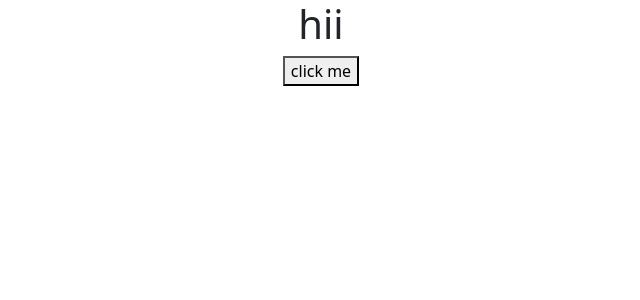
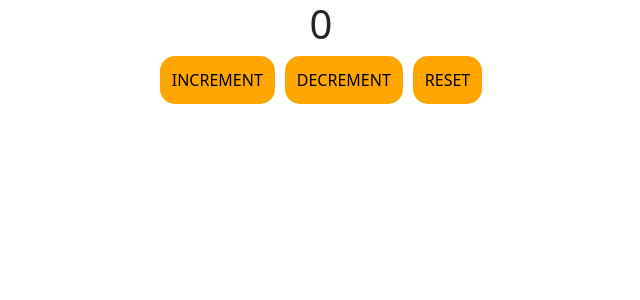
Before and after one commit to HARISHMALISETTY/11r-14r-react, a React (Create React App) app in the folder myapp/: page / in a window 1280 px wide. Shown: the top 300 px of the page, without its empty margins (319-959 px from the left). Built offline with nearby package versions, Linux system fonts and the light colour scheme.

Commit message:
useState

```diff
--- a/myapp/src/App.js
+++ b/myapp/src/App.js
@@ -3,13 +3,14 @@ import './App.css';
 import Mounting from './uiContent/lifeCycle/mountingPhase';
 import UpdatingPhase from './uiContent/lifeCycle/UpdatingPhase';
 import FuncLifeCycle from './uiContent/functionalComps/lifecyle';
-
+import CounterFc from './uiContent/functionalComps/counterFc';
 function App() {
   return (
     <div className="App">
      {/* <Mounting color="orange"/> */}
      {/* <UpdatingPhase color="yellow"/> */}
-     <FuncLifeCycle/>
+     {/* <FuncLifeCycle/> */}
+     <CounterFc/>
     </div>
   );
 }
--- /dev/null
+++ b/myapp/src/uiContent/functionalComps/buttonComp.js
@@ -0,0 +1,20 @@
+import React, { Children } from "react";
+
+export default function ButtonComp(props) {
+  const { name,onClick } = props;
+  return (
+    <div>
+      <button
+      onClick={onClick}
+        style={{
+          backgroundColor: "orange",
+          borderColor: "transparent",
+          padding: "10px",
+          borderRadius: "15px",
+        }}
+      >
+        {name}
+      </button>
+    </div>
+  );
+}
--- /dev/null
+++ b/myapp/src/uiContent/functionalComps/counterFc/index.js
@@ -0,0 +1,46 @@
+import React, { useState } from "react";
+import ButtonComp from "../buttonComp";
+
+export default function CounterFc() {
+  const [counter, setCounter] = useState(0);
+  //   const increment=()=>{setCounter(counter+1)}
+  //   const decrement=()=>{setCounter(counter-1)}
+
+  const counterHandler = (action) => {
+    switch (action) {
+      case "increment":
+        setCounter(counter + 1);
+        break;
+      case "decrement":
+        setCounter(counter - 1);
+        break;
+      default:
+        setCounter(0);
+    }
+  };
+  return (
+    <div>
+      <h1>{counter}</h1>
+      <div style={{display:"flex",justifyContent:"center",gap:"10px"}}>
+        <ButtonComp
+          onClick={() => {
+            counterHandler("increment");
+          }}
+          name="INCREMENT"
+        />
+        <ButtonComp
+          onClick={() => {
+            counterHandler("decrement");
+          }}
+          name="DECREMENT"
+        />
+        <ButtonComp
+          onClick={() => {
+            counterHandler();
+          }}
+          name="RESET"
+        />
+      </div>
+    </div>
+  );
+}
```
Also changed, not shown: 1 other file (tests, documents, lock files or other folders).
